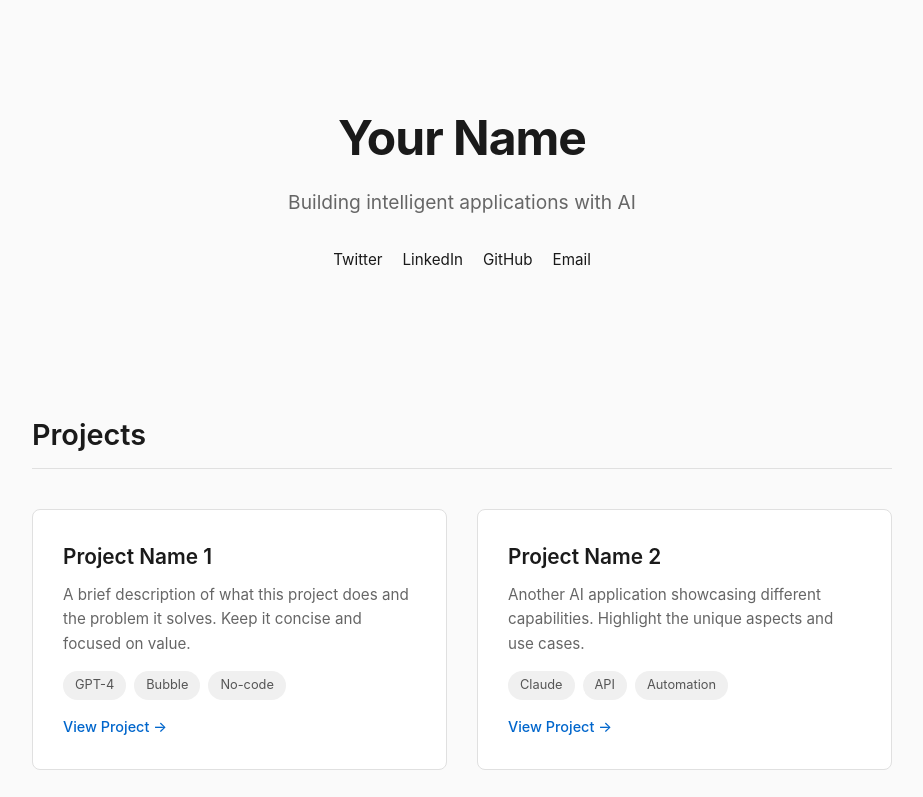
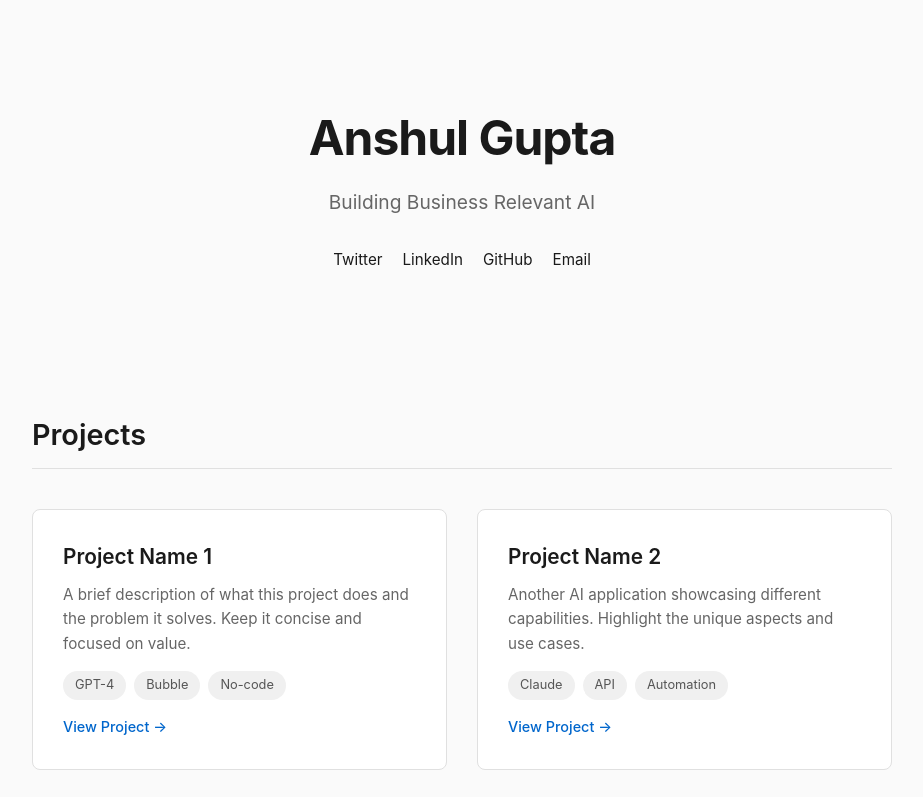
Before and after one commit to nocoderdecoder/portfolio, a plain HTML site: page index.html in a window 1280 px wide. Shown: the top 797 px of the page, without its empty margins (178-1101 px from the left). Drawn offline with Linux system fonts and the light colour scheme.

Commit message:
Update index.html

```diff
--- a/index.html
+++ b/index.html
@@ -196,8 +196,8 @@
 <body>
     <div class="container">
         <header>
-            <h1>Your Name</h1>
-            <p class="tagline">Building intelligent applications with AI</p>
+            <h1>Anshul Gupta</h1>
+            <p class="tagline">Building Business Relevant AI</p>
             <div class="social-links">
                 <a href="https://twitter.com/yourhandle" target="_blank">Twitter</a>
                 <a href="https://linkedin.com/in/yourprofile" target="_blank">LinkedIn</a>
```
